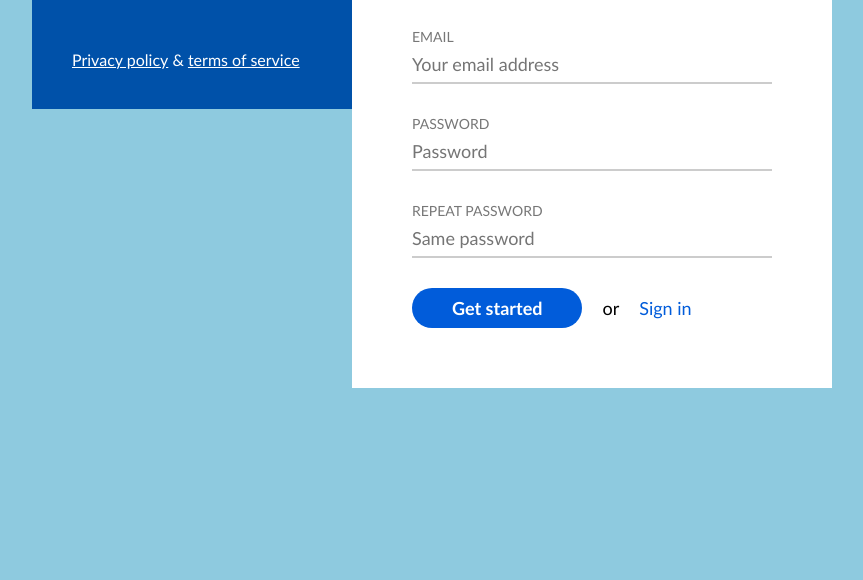
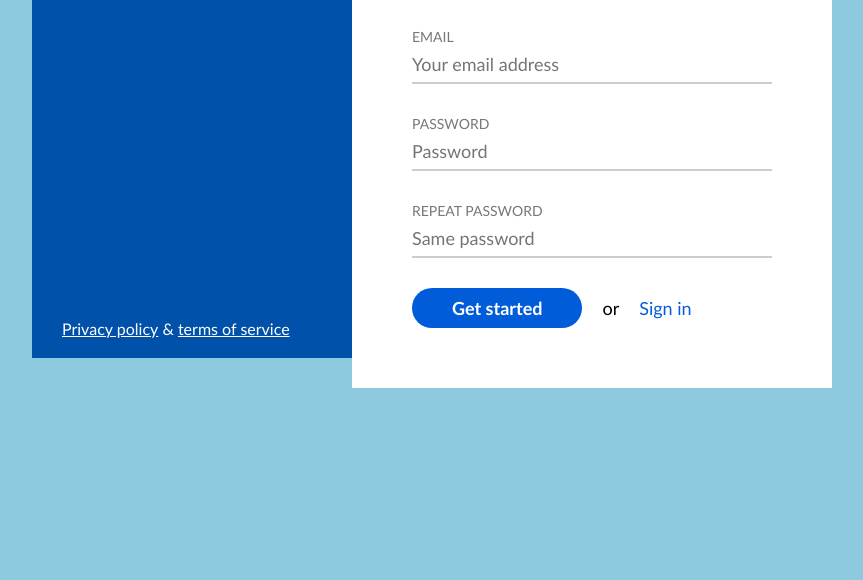
Before and after one commit to front-end-by-rimantas/26-grupe-auth, a plain HTML site: page index.html in a window 1280 px wide. Shown: the part 220-800 px from the top of the page, without its empty margins (208-1071 px from the left). Drawn offline with Linux system fonts and the light colour scheme.

Commit message:
Left column height #5

```diff
--- a/css/main.css
+++ b/css/main.css
@@ -17,19 +17,23 @@ body {
   margin-top: 100px;
   margin-left: calc((100% - 800px) / 2);
   margin-right: calc((100% - 800px) / 2);
+  position: relative;
 }
 
 .left-column {
+  display: inline-block;
   width: 40%;
-  float: left;
   padding: 40px;
   background-color: #0051a9;
+  position: absolute;
+  top: 30px;
+  left: 0;
+  bottom: 30px;
 }
 
 .main-title {
   display: inline-block;
   width: 100%;
-  margin-bottom: 100px;
   color: #fff;
   font-size: 30px;
   line-height: 30px;
@@ -37,7 +41,10 @@ body {
 
 .bottom-links {
   display: inline-block;
-  width: 100%;
+  position: absolute;
+  bottom: 20px;
+  left: 30px;
+  right: 30px;
 }
 
 .link {
@@ -53,7 +60,7 @@ body {
 .right-column {
   width: 60%;
   padding: 60px;
-  float: left;
+  float: right;
   background-color: #fff;
   position: relative;
 }
--- a/index.html
+++ b/index.html
@@ -20,7 +20,6 @@
             </div>
         </div>
         <div class="right-column">
-            <div class="close">x</div>
             <form class="form">
                 <div class="form-row">
                     <label for="username">Username</label>
```
